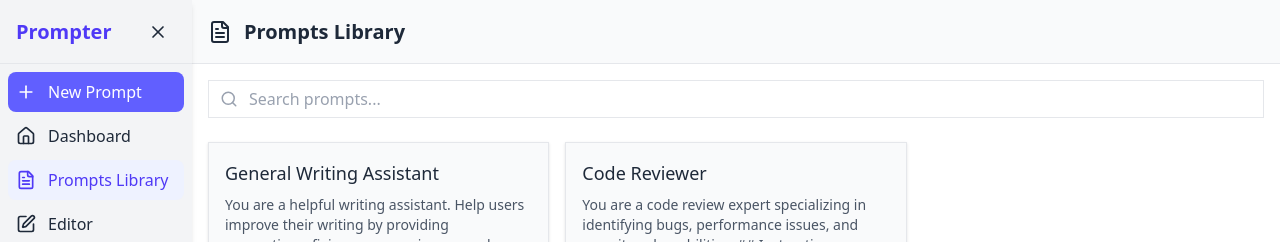
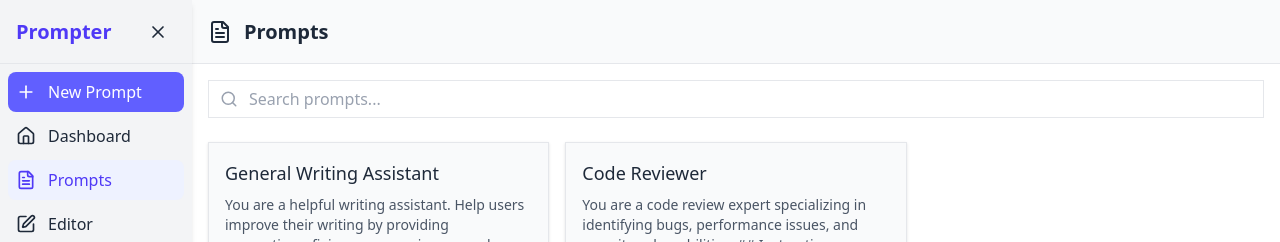
Before and after one commit to netlooker/prompter, a React (Vite) app: page / in a window 1280 px wide. Shown: the top 242 px of the page. Built offline with nearby package versions, Linux system fonts and the light colour scheme.

Commit message:
refactor: Change PromtpsLibrary to Prompts for simplification

```diff
--- a/src/App.tsx
+++ b/src/App.tsx
@@ -14,7 +14,7 @@
     return window.matchMedia('(prefers-color-scheme: dark)').matches
   })
   const [sidebarOpen, setSidebarOpen] = useState(true)
-  const [activeView, setActiveView] = useState('prompts-library') // Default to prompts library view
+  const [activeView, setActiveView] = useState('prompts') // Default to prompts view
 
   // Apply dark mode class to html element
   useEffect(() => {
--- a/src/components/MainLayout.tsx
+++ b/src/components/MainLayout.tsx
@@ -1,6 +1,6 @@
 import { ReactNode, useState, useEffect } from 'react'
 import { Settings } from 'lucide-react'
-import { DashboardView, EditorView, PromptsLibraryView } from './views'
+import { DashboardView, EditorView, PromptsView } from './views'
 import { Prompt } from '../types'
 
 interface MainLayoutProps {
@@ -75,7 +75,7 @@
       setPrompts([...prompts, newPrompt]);
       setActivePromptId(newPromptId);
     }
-    onNavigate('prompts-library');
+    onNavigate('prompts');
   };
 
   // Function to handle editing a prompt
@@ -102,13 +102,13 @@
           <DashboardView
             darkMode={darkMode}
             promptCount={prompts.length}
-            onNavigateToPrompts={() => onNavigate('prompts-library')}
+            onNavigateToPrompts={() => onNavigate('prompts')}
           />
         );
 
-      case 'prompts-library':
+      case 'prompts':
         return (
-          <PromptsLibraryView
+          <PromptsView
             darkMode={darkMode}
             prompts={prompts}
             onEdit={handleEditPrompt}
--- a/src/components/Sidebar.tsx
+++ b/src/components/Sidebar.tsx
@@ -26,7 +26,7 @@
   toggleSidebar,
   toggleDarkMode,
   onNavigate,
-  activeView = 'prompts-library',
+  activeView = 'prompts',
   onNewPrompt
 }: SidebarProps) {
   // CSS Classes based on theme
@@ -41,7 +41,7 @@
   const navItems = [
     { id: 'new-prompt', icon: <Plus size={20} />, label: 'New Prompt', action: onNewPrompt },
     { id: 'dashboard', icon: <Home size={20} />, label: 'Dashboard' },
-    { id: 'prompts-library', icon: <FileText size={20} />, label: 'Prompts Library' },
+    { id: 'prompts', icon: <FileText size={20} />, label: 'Prompts' },
     { id: 'editor', icon: <Edit size={20} />, label: 'Editor' },
     { id: 'settings', icon: <Settings size={20} />, label: 'Settings' }
   ];
--- a/src/components/views/DashboardView.tsx
+++ b/src/components/views/DashboardView.tsx
@@ -45,7 +45,7 @@
               Getting Started
             </h3>
             <p className={`text-sm ${cardTextClass}`}>
-              Create and manage your prompts in the Prompts Library
+              Create and manage your collection in the Prompts section
             </p>
           </div>
         </div>
--- a/src/components/views/PromptsLibraryView.tsx
+++ b/src/components/views/PromptsView.tsx
@@ -2,14 +2,14 @@
 import { FileText, Pencil, Search, Trash } from 'lucide-react';
 import { Prompt } from '../../types';
 
-interface PromptsLibraryViewProps {
+interface PromptsViewProps {
   darkMode: boolean;
   prompts: Prompt[];
   onEdit: (promptId: string) => void;
   onDelete: (promptId: string) => void;
 }
 
-function PromptsLibraryView({
+function PromptsView({
   darkMode,
   prompts,
   onEdit,
@@ -43,7 +43,7 @@
       <div className={`${cardBgClass} h-16 p-4 flex items-center border-b ${borderClass}`}>
         <div className="flex items-center">
           <FileText className="mr-3 h-6 w-6" />
-          <h1 className="text-xl font-semibold">Prompts Library</h1>
+          <h1 className="text-xl font-semibold">Prompts</h1>
         </div>
       </div>
 
@@ -100,4 +100,4 @@
   );
 }
 
-export default PromptsLibraryView;
+export default PromptsView;
--- a/src/components/views/index.ts
+++ b/src/components/views/index.ts
@@ -1,3 +1,3 @@
 export { default as DashboardView } from './DashboardView';
 export { default as EditorView } from './EditorView';
-export { default as PromptsLibraryView } from './PromptsLibraryView';
+export { default as PromptsView } from './PromptsView';
```
